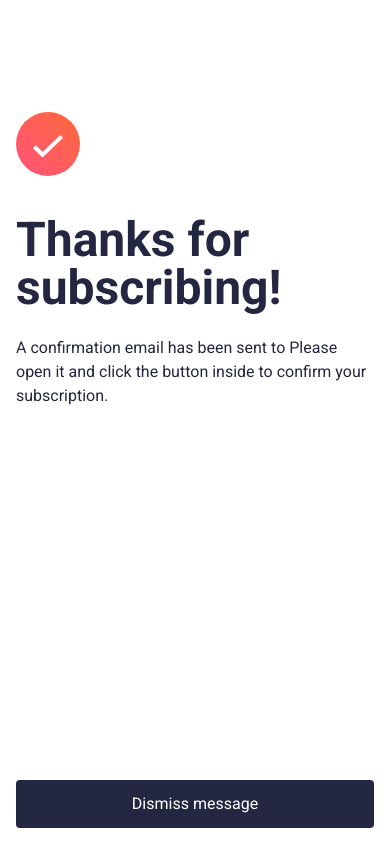
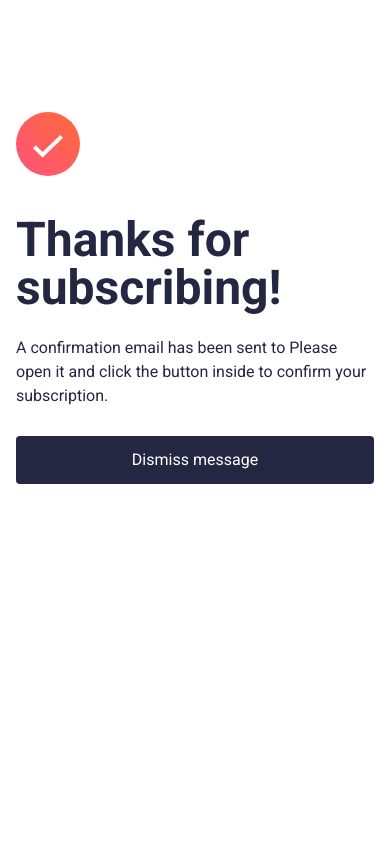
Before and after one commit to rafamorais/Newsletter-Sign-Up, a Next.js app: page /newsletter-confirmation in a window 390 px wide. Built offline with nearby package versions, Linux system fonts and the light colour scheme.

Commit message:
Feature: Add button shadow

```diff
--- /dev/null
+++ b/src/components/Button/index.jsx
@@ -0,0 +1,14 @@
+import React from "react";
+
+const Button = ({ text, type }) => {
+  return (
+    <button
+      type={type}
+      className="bg-theme-dark-slate-gray hover:shadow-custom hover:bg-gradient-to-r hover:from-pink-500 hover:to-theme-tomato text-white p-3 w-full rounded transition-all duration-100"
+    >
+      {text}
+    </button>
+  );
+};
+
+export default Button;
--- a/src/components/SubscribeForm/index.jsx
+++ b/src/components/SubscribeForm/index.jsx
@@ -2,6 +2,7 @@ import Router from "next/router";
 import { useForm } from "react-hook-form";
 import { yupResolver } from "@hookform/resolvers/yup";
 import { subscribeSchema } from "@/util/validation-forms/schemas/subscribe";
+import Button from "../Button";
 
 const SubscribeForm = () => {
   const {
@@ -39,12 +40,9 @@ const SubscribeForm = () => {
         />
       </div>
 
-      <button
-        type="submit"
-        className="bg-theme-dark-slate-gray bg-gradient-to-r shadow-custom hover:from-pink-500 hover:shadow-2xl hover:to-theme-tomato md:mt-6 mt-4 text-white p-3 w-full rounded"
-      >
-        Subscribe to monthly newsletter
-      </button>
+      <div className="md:mt-6 mt-4">
+        <Button text="Subscribe to monthly newsletter" type="submit" />
+      </div>
     </form>
   );
 };
--- a/src/pages/index.jsx
+++ b/src/pages/index.jsx
@@ -6,7 +6,7 @@ import iconList from "@/assets/images/icon-list.svg";
 import signUpDesktop from "@/assets/images/illustration-sign-up-desktop.svg";
 import signUpMobile from "@/assets/images/illustration-sign-up-mobile.svg";
 import SubscribeForm from "@/components/SubscribeForm";
-import Seo from "@/components/SubscribeForm/Seo";
+import Seo from "@/components/Seo";
 
 export default function Home() {
   return (
--- a/src/pages/newsletter-confirmation/index.jsx
+++ b/src/pages/newsletter-confirmation/index.jsx
@@ -2,7 +2,8 @@ import { useSearchParams } from "next/navigation";
 import iconSuccess from "@/assets/images/icon-success.svg";
 import Image from "next/image";
 import Link from "next/link";
-import Seo from "@/components/SubscribeForm/Seo";
+import Seo from "@/components/Seo";
+import Button from "@/components/Button";
 
 const NewsletterConfirmation = () => {
   const searchParams = useSearchParams();
@@ -30,12 +31,8 @@ const NewsletterConfirmation = () => {
             the button inside to confirm your subscription.
           </p>
 
-          <Link
-            href="/"
-            type="submit"
-            className="bg-theme-dark-slate-gray mt-auto bg-gradient-to-r text-center shadow-custom hover:from-pink-500 hover:shadow-2xl hover:to-theme-tomato text-white p-3 w-full rounded"
-          >
-            Dismiss message
+          <Link href="/">
+            <Button text="Dismiss message" />
           </Link>
         </div>
       </main>
--- a/tailwind.config.js
+++ b/tailwind.config.js
@@ -11,7 +11,7 @@ module.exports = {
         roboto: ["Roboto", "sans-serif"],
       },
       boxShadow: {
-        //custom: "10px 8px 10px 5px hsl(4, 100%, 67%)",
+        custom: "0px 16px 40px -6px hsl(4, 100%, 67%) ",
       },
       colors: {
         "theme-tomato": "hsl(4, 100%, 67%)",
```
Also changed, not shown: src/components/Seo/index.jsx (renamed from src/components/SubscribeForm/Seo/index.jsx).
